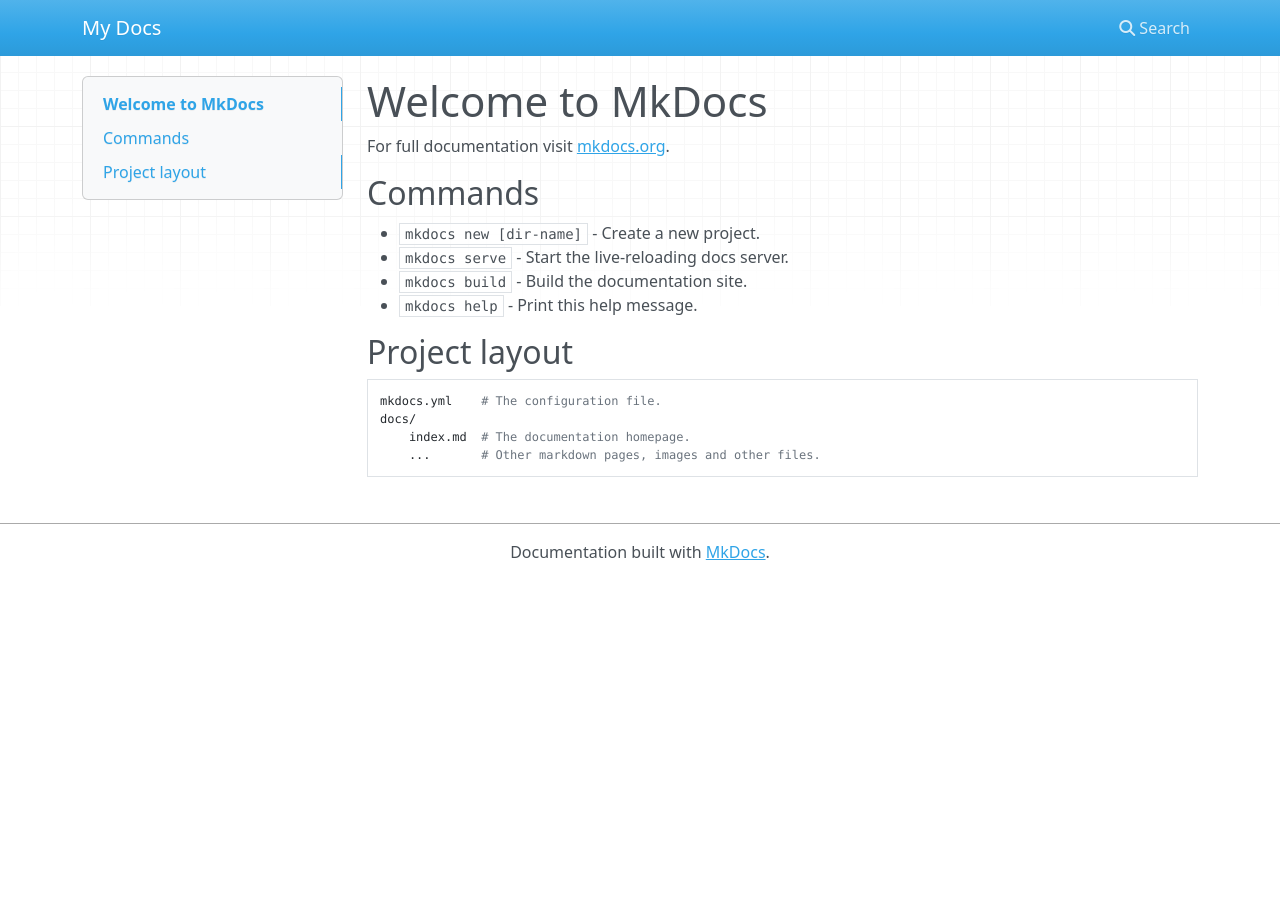
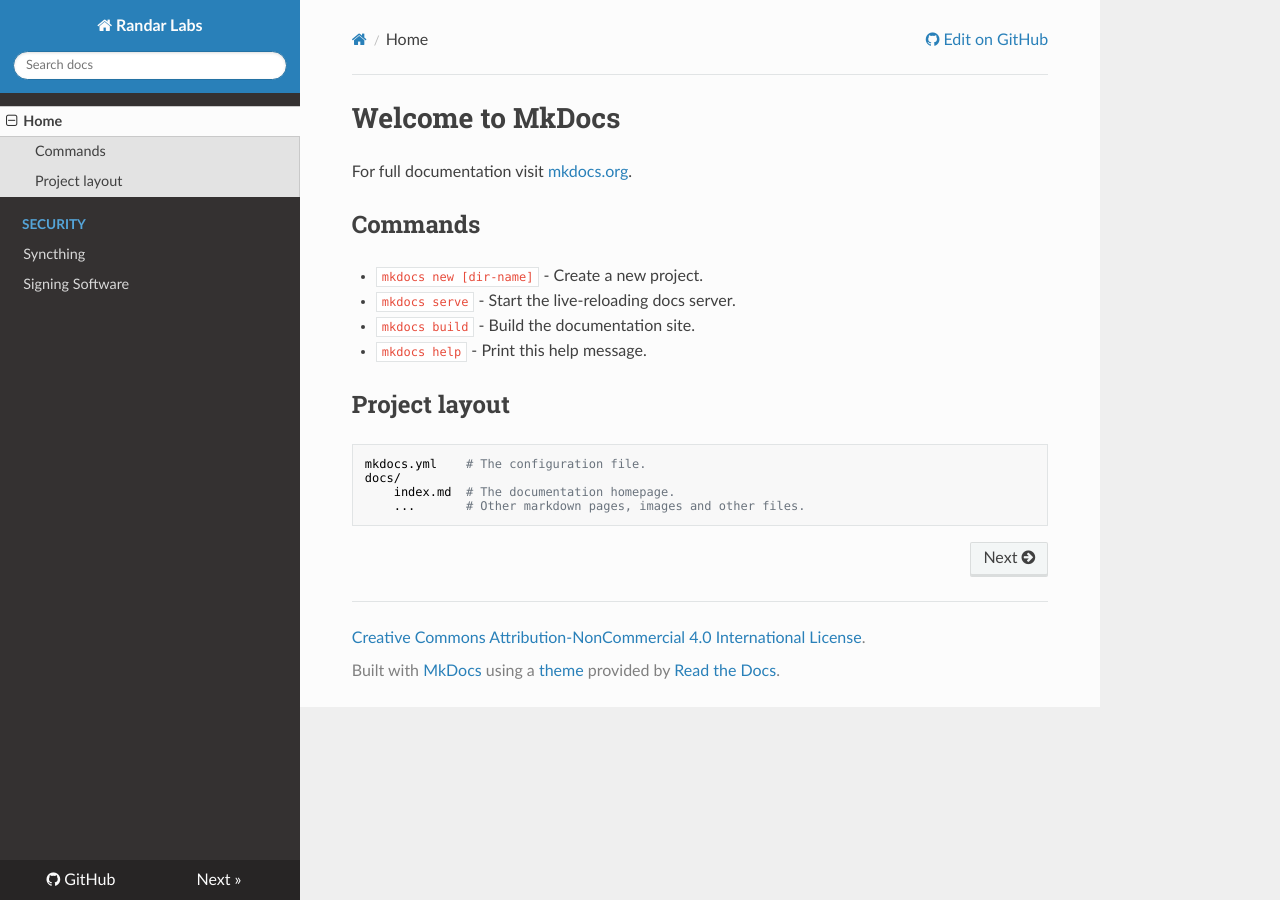
Before and after one commit to rowland007/rowland007.github.io, an MkDocs documentation site: the page built from docs/index.md, in a window 1280 px wide. Built offline with MkDocs 1.6.1, drawn with Linux system fonts in a browser that asks for light colours; nearby versions of some CDN libraries.

Commit message:
Add security sub-heading and pages

```diff
--- a/mkdocs.yml
+++ b/mkdocs.yml
@@ -1 +1,14 @@
-site_name: My Docs
+site_name: Randar Labs
+site_url: https://rowland007.github.io/
+site_description: Personal website to write about projects and what I've learned over the years.
+site_author: Randy Rowland
+repo_url: https://github.com/rowland007/rowland007.github.io
+theme: readthedocs
+strict: false
+copyright: <a rel="license" href="http://creativecommons.org/licenses/by-nc/4.0/">Creative Commons Attribution-NonCommercial 4.0 International License</a>.
+
+nav:
+  - Home: index.md
+  - Security:
+    - Syncthing: security/syncthing.md
+    - Signing Software: security/signing-software.md
```
Also changed, not shown: docs/security/signing-software.md (renamed from README.md, +3 -41 lines), docs/security/syncthing.md (added, +21 -0 lines), docs/security/_resources/b29419e9d5184bcc88aa647d088f7704.png (added), docs/security/_resources/bd76df8c8307449c8cb25330c0be04c0.png (added).
